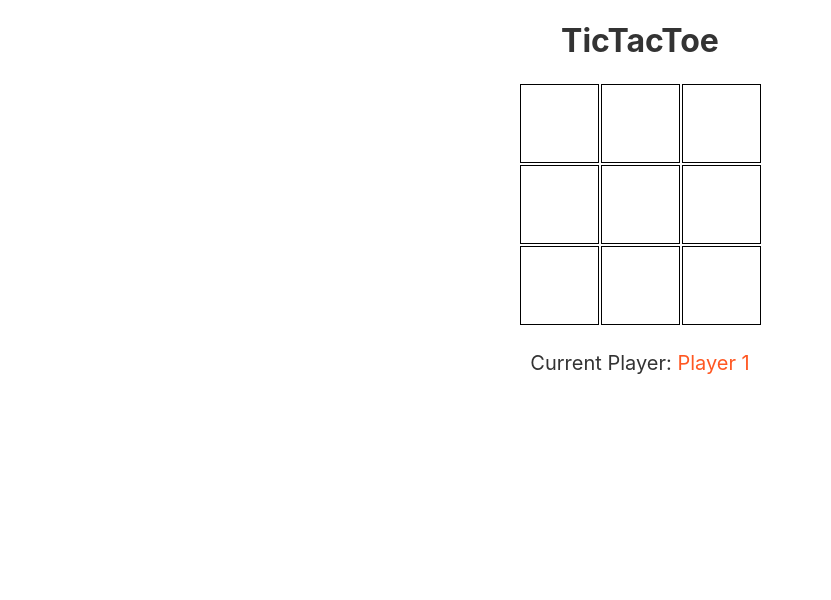
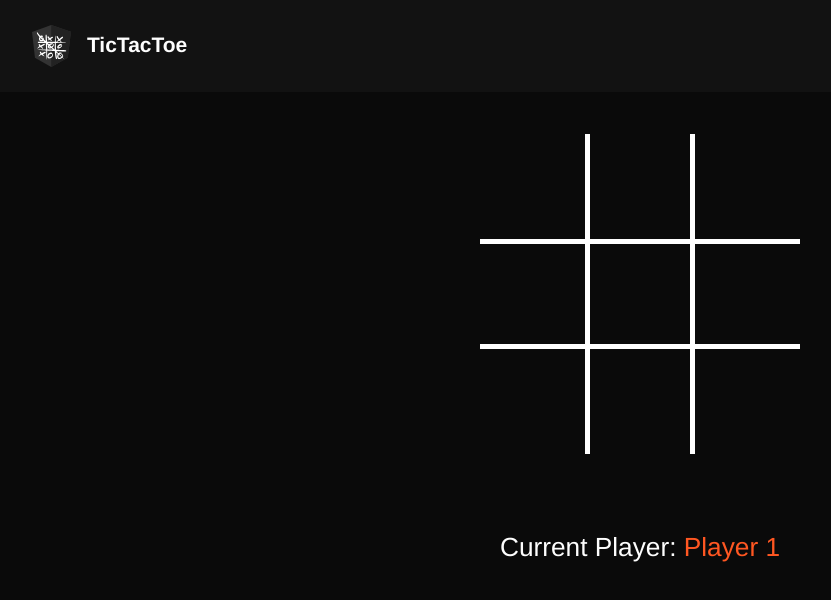
Before and after one commit to edoparearyee/tic-tac-toe, an Angular app: page / in a window 1280 px wide. Shown: the top 600 px of the page, without its empty margins (0-831 px from the left). Built offline with nearby package versions, Linux system fonts and the light colour scheme.

Commit message:
add foundation framework and styles

```diff
--- a/package.json
+++ b/package.json
@@ -30,6 +30,7 @@
     "@angular/router": "^5.0.5",
     "@angular/service-worker": "^5.0.5",
     "core-js": "^2.4.1",
+    "foundation-sites": "^6.4.4-rc1",
     "rxjs": "^5.5.2",
     "zone.js": "^0.8.14"
   },
--- a/src/app/app.component.html
+++ b/src/app/app.component.html
@@ -1,18 +1,33 @@
-<h1>TicTacToe</h1>
+<div class="top-bar">
+  <div class="top-bar-left">
+    <ul class="dropdown menu" data-dropdown-menu>
+      <li class="menu-text">
+        <img class="logo" src="/assets/logo/angular-tic-tac-toe.svg" alt="Angular Tic Tac Toe">
+        TicTacToe
+      </li>
+    </ul>
+  </div>
+</div>
 
-<app-board></app-board>
+<div class="grid-x grid-margin-x">
+  <div class="cell text-center">
+    <app-board class="game-board"></app-board>
+  </div>
 
+  <div class="cell text-center">
     <ng-template [ngIf]="!(hasResult | async)">
-  <p class="lead player-current">Current Player:
+      <p class="lead player-current text-center">Current Player:
         <span class="player-one" *ngIf="isPlayerOneTurn | async">Player 1</span>
         <span class="player-two" *ngIf="isPlayerTwoTurn | async">Player 2</span>
       </p>
     </ng-template>
 
     <ng-template [ngIf]="hasResult | async">
-  <p class="lead winner" *ngIf="isPlayerOneWin | async">Player 1 has won!</p>
-  <p class="lead winner" *ngIf="isPlayerTwoWin | async">Player 2 has won!</p>
-  <p class="lead draw" *ngIf="isDraw | async">Match is a draw</p>
+      <p class="lead winner text-center" *ngIf="isPlayerOneWin | async">Player 1 has won!</p>
+      <p class="lead winner text-center" *ngIf="isPlayerTwoWin | async">Player 2 has won!</p>
+      <p class="lead draw text-center" *ngIf="isDraw | async">Match is a draw</p>
 
-  <button type="button" (click)="game.reset()">Reset</button>
+      <button class="button" type="button" (click)="game.reset()">Reset</button>
     </ng-template>
+  </div>
+</div>
--- a/src/app/app.component.scss
+++ b/src/app/app.component.scss
@@ -1,5 +1,11 @@
-app-game-board {
-  margin-bottom: 30px;
+.game-board,
+.top-bar {
+  margin-bottom: 2rem;
+}
+
+.logo  {
+  height: 2rem;
+  margin-right: 10px;
 }
 
 .winner {
--- a/src/app/board/board.component.html
+++ b/src/app/board/board.component.html
@@ -1,6 +1,18 @@
 <table>
-  <tr class="row" *ngFor="let row of board | async ; let r = index">
-    <td class="col" *ngFor="let col of row; let c = index" (click)="game.updateBoard(r, c)">
+  <tr
+    class="row" *ngFor="let row of board | async ; let r = index"
+    [ngClass]="{
+      'row-top': r === 0,
+      'row-bottom': r === 2
+    }">
+    <td
+      class="col stat"
+      [ngClass]="{
+        'col-left': c === 0,
+        'col-right': c === 2
+      }"
+      *ngFor="let col of row; let c = index"
+      (click)="game.updateBoard(r, c)">
       {{ getXO(col) }}
     </td>
   </tr>
--- a/src/app/board/board.component.scss
+++ b/src/app/board/board.component.scss
@@ -1,11 +1,29 @@
+@import '~foundation-sites/scss/foundation';
+@import "../../scss/settings";
+
 :host {
   display: inline-block;
 }
 
 .col {
-  border: 1px solid black;
-  font-size: 50px;
-  height: 75px;
-  width: 75px;
+  border: 5px solid $white;
+  height: 5rem;
+  width: 5rem;
   text-align: center;
+
+  &.col-left {
+    border-left-color: transparent;
+  }
+
+  &.col-right {
+    border-right-color: transparent;
+  }
+
+  .row-top & {
+    border-top-color: transparent;
+  }
+
+  .row-bottom & {
+    border-bottom-color: transparent;
+  }
 }
--- /dev/null
+++ b/src/scss/_settings.scss
@@ -0,0 +1,31 @@
+// 1. Global
+// ---------
+
+$global-font-size: 21px;
+$global-lineheight: 1.5;
+$body-background: $black;
+$body-font-color: $white;
+$body-font-family: 'Helvetica Neue', Helvetica, Roboto, Arial, sans-serif;
+$body-antialiased: true;
+
+// 5. Typography Helpers
+// ---------------------
+
+$stat-font-size: 3.5rem;
+
+// 50. Table
+// ---------
+
+$table-background: transparent;
+$table-color-scale: 0%;
+$table-border: 1px solid transparent;
+$table-hover-scale: 2%;
+$table-row-hover: $table-background;
+$table-row-stripe-hover: $table-background;
+$table-is-striped: false;
+
+// 55. Top Bar
+// -----------
+
+$topbar-background: lighten($black, 3%);
+$topbar-submenu-background: $topbar-background;
--- /dev/null
+++ b/src/scss/main.scss
@@ -0,0 +1,14 @@
+
+@import '~foundation-sites/scss/foundation';
+@import "settings";
+
+@include add-foundation-colors;
+
+@include foundation-global-styles;
+@include foundation-xy-grid-classes;
+@include foundation-typography;
+@include foundation-button;
+@include foundation-menu;
+@include foundation-menu-icon;
+@include foundation-table;
+@include foundation-top-bar;
--- a/src/styles.scss
+++ /dev/null
@@ -1,10 +0,0 @@
-html,
-body {
-  font-family: -apple-system, BlinkMacSystemFont, 'Segoe UI', Roboto, Oxygen, Ubuntu, Cantarell, 'Open Sans', 'Helvetica Neue', sans-serif;
-  text-align: center;
-  color: #333;
-}
-
-.lead {
-  font-size: 1.25rem;
-}
```
Also changed, not shown: .angular-cli.json, src/assets/logo/angular-tic-tac-toe.svg (added), 1 other file (tests, documents, lock files or other folders). Lines whose indentation alone changed are shown as unchanged.
